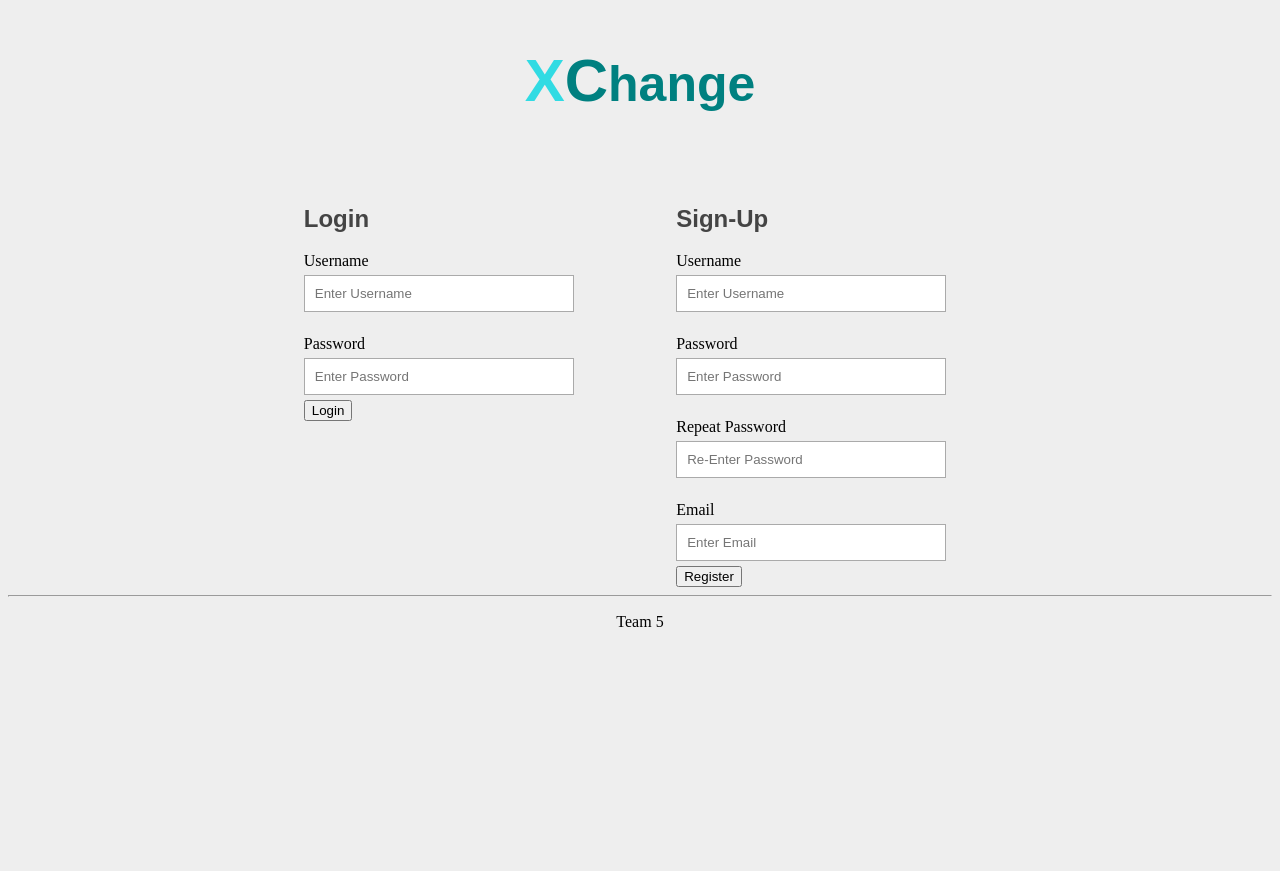
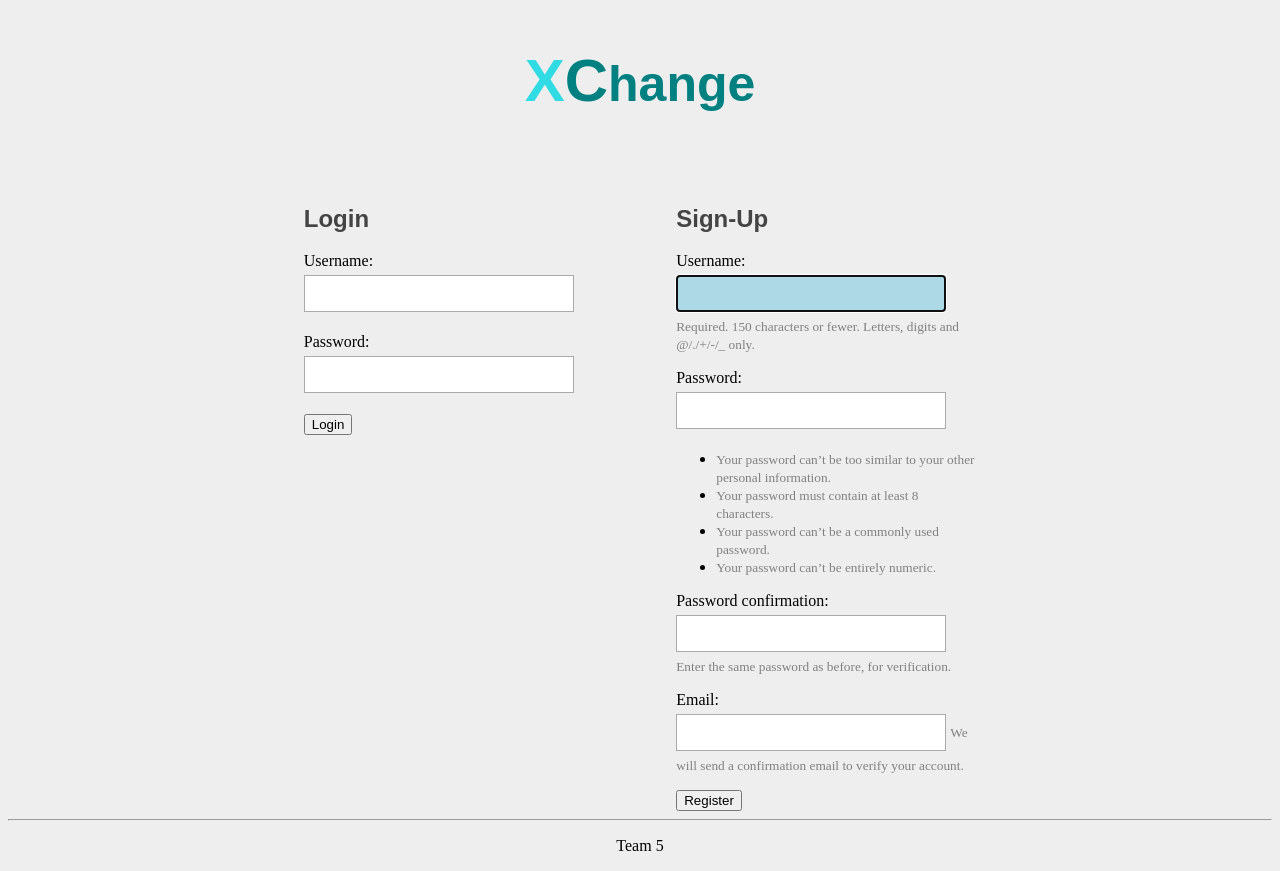
Before and after one commit to ghoff8/XChange, a Django app: page /login in a window 1280 px wide. Before the commit the page ends 627 px from the top, so only its background shows below. Run offline with Django 3.2, Linux system fonts and the light colour scheme.

Commit message:
login logic working

```diff
--- /dev/null
+++ b/XChange/forms.py
@@ -0,0 +1,18 @@
+from django import forms
+from django.contrib.auth.forms import UserCreationForm, AuthenticationForm
+from django.contrib.auth.models import User
+
+class SignUpForm(UserCreationForm):
+    email = forms.EmailField(max_length=254, help_text='We will send a confirmation email to verify your account.')
+
+    class Meta:
+        model = User
+        fields = ('username', 'password1', 'password2', 'email',)
+
+class LoginForm(AuthenticationForm):
+    username = forms.CharField(max_length=24)
+    password = forms.CharField(label="Password", widget=forms.PasswordInput)
+
+    class Meta:
+        model = User
+        fields = ('username', 'password',)
--- a/XChange/static/XChange/login.css
+++ b/XChange/static/XChange/login.css
@@ -41,6 +41,11 @@ input:focus {
     background-color: lightblue;
 }
 
+h1 {
+    color: #cc0000;
+    font-family: 'Arial';
+}
+
 h2 {
     color: #444444;
     font-family: 'Arial';
--- a/XChange/templates/XChange/index.html
+++ b/XChange/templates/XChange/index.html
@@ -39,7 +39,7 @@
       convallis elit sollicitudin molestie. Maecenas ac augue sed nunc accumsan accumsan.
       Fusce nec sapien fermentum nisi condimentum aliquet ac sit amet lectus.
     </h3>
-    <form action="login.html">
+    <form action="login" method = "GET">
       <input type="submit" value="Login or Sign Up" />
     </form>
     <br>
--- a/XChange/templates/XChange/login.html
+++ b/XChange/templates/XChange/login.html
@@ -11,21 +11,41 @@
     <div id="log_sign">
         <div id="login">
             <h2>Login</h2>
-            <form action="home.html">
-                <label for="user">Username</label>
+            {% if error %}
+                <h1> {{ error }} </h1>
+            {% endif %}
+            <form method = "post">
+            <!--- <form action="home.html"> -->
+            <!---    <label for="user">Username</label>
                 <input type="text" placeholder="Enter Username" name="user" required>
                 <br>
                 <br>
                 <label for="pass">Password</label>
                 <input type="password" placeholder="Enter Password" name="pass" required>
-                <br>
-                <button type="submit">Login</button>
+                <br> -->
+                {% csrf_token %}
+                {{ login_form.as_p }}
+                <button type="submit" name="submit" value="login">Login</button>
             </form>
         </div>
         <div id="signup">
             <h2> Sign-Up </h2>
-            <form action="home.html">
-                <label for="user">Username</label>
+            <form method = "post">
+                {% csrf_token %}
+                {% for field in reg_form %}
+                  <p>
+                    {{ field.label_tag }}<br>
+                    {{ field }}
+                    {% if field.help_text %}
+                      <small style="color: grey">{{ field.help_text }}</small>
+                    {% endif %}
+                    {% for error in field.errors %}
+                      <p style="color: red">{{ error }}</p>
+                    {% endfor %}
+                  </p>
+                {% endfor %}
+
+                <!--<label for="user">Username</label>
                 <input type="text" placeholder="Enter Username" name="user" required>
                 <br>
                 <br>
@@ -39,8 +59,8 @@
                 <br>
                 <label for="email">Email</label>
                 <input type="email" placeholder="Enter Email" name="email" required>
-                <br>
-                <button type="submit">Register</button>
+                <br> -->
+                <button type="submit" name="submit" value="register">Register</button>
             </form>
         </div>
     </div>
--- a/XChange/urls.py
+++ b/XChange/urls.py
@@ -1,5 +1,6 @@
 from django.conf.urls import url
 from django.conf.urls.static import static
+from django.contrib.auth import views as auth_views
 
 from . import views
 
@@ -11,4 +12,4 @@ urlpatterns = [
     url(r'^bookmarks', views.bookmarks, name='bookmarks'),
     url(r'^home', views.home, name='home'),
     url(r'^myPortfolio', views.myPortfolio, name='myPortfolio'),
-    ]
+]
--- a/XChange/views.py
+++ b/XChange/views.py
@@ -3,14 +3,43 @@ from __future__ import unicode_literals
 
 from django.http import HttpResponse
 from django.shortcuts import render
+from django.contrib.auth import login as djLogin, authenticate
+from django.contrib.auth.forms import UserCreationForm, AuthenticationForm
+from django.shortcuts import render, redirect
 
+from .forms import SignUpForm, LoginForm
 # Create your views here.
 
 def index(request):
     return render(request, 'XChange/index.html')
 
 def login(request):
-    return render(request, 'XChange/login.html')
+    if request.method == 'POST' and request.POST.get('submit') == "register":
+        login_form = AuthenticationForm()
+        reg_form = SignUpForm(request.POST)
+        if reg_form.is_valid():
+            reg_form.save()
+            username = reg_form.cleaned_data.get('username')
+            raw_password = reg_form.cleaned_data.get('password1')
+            user = authenticate(username=username, password=raw_password)
+            djLogin(request, user)
+            return redirect('home')
+
+    elif request.method == 'POST' and request.POST.get('submit') == "login":
+        login_form =  AuthenticationForm(request.POST)
+        reg_form = SignUpForm()
+        username = request.POST['username']
+        password = request.POST['password']
+        user = authenticate(username=username, password=password)
+        if user is not None:
+            djLogin(request, user)
+            return redirect("home")
+        else:
+            return render(request, 'XChange/login.html', {'login_form': login_form, 'reg_form': reg_form, 'error': 'Login Failed'})
+    else:
+        login_form = LoginForm()
+        reg_form = SignUpForm()
+    return render(request, 'XChange/login.html', {'login_form': login_form, 'reg_form': reg_form})
 
 def settings(request):
     return render(request, 'XChange/settings.html')
--- a/xchange_workspace/settings.py
+++ b/xchange_workspace/settings.py
@@ -40,6 +40,7 @@ INSTALLED_APPS = [
     'django.contrib.sessions',
     'django.contrib.messages',
     'django.contrib.staticfiles',
+    'django_extensions',
 ]
 
 MIDDLEWARE_CLASSES = [
@@ -128,3 +129,5 @@ STATIC_URL = '/static/XChange/'
 STATICFILES_DIRS = [
     os.path.join(BASE_DIR, "XChange/static/XChange"),
 ]
+
+LOGIN_REDIRECT_URL = 'home'
--- a/xchange_workspace/urls.py
+++ b/xchange_workspace/urls.py
@@ -22,4 +22,5 @@ from django.conf.urls.static import static
 urlpatterns = [
     url(r'^', include('XChange.urls'), name='index'),
     url(r'^admin/', admin.site.urls),
+    url(r'^users/', include ('django.contrib.auth.urls')),
 ]
```
Also changed, not shown: db.sqlite3.
